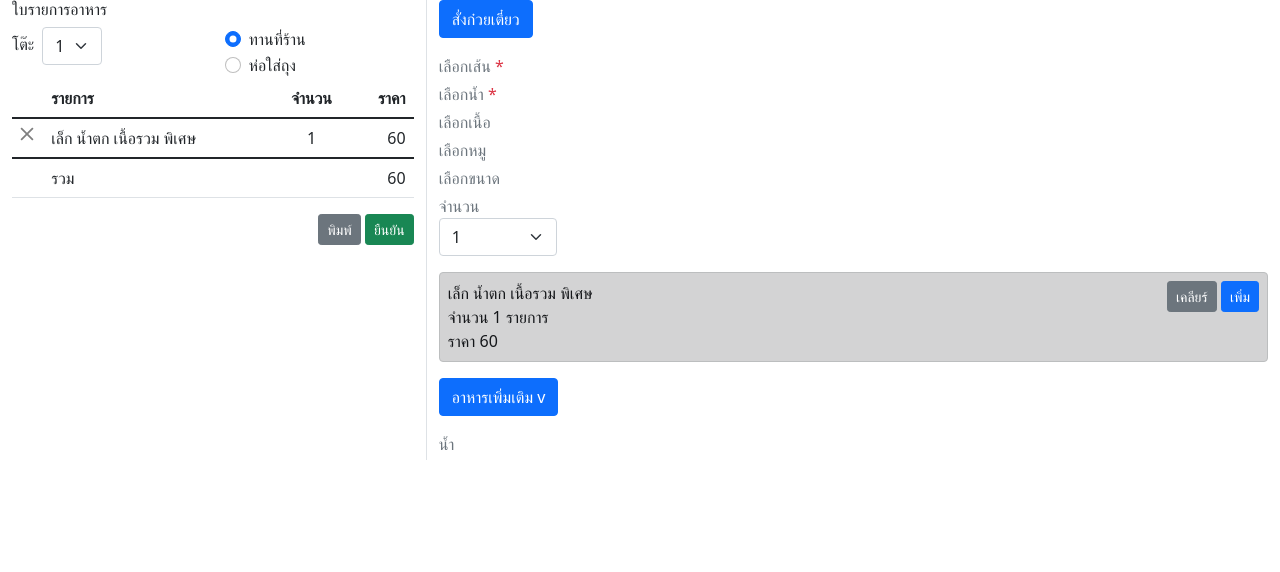
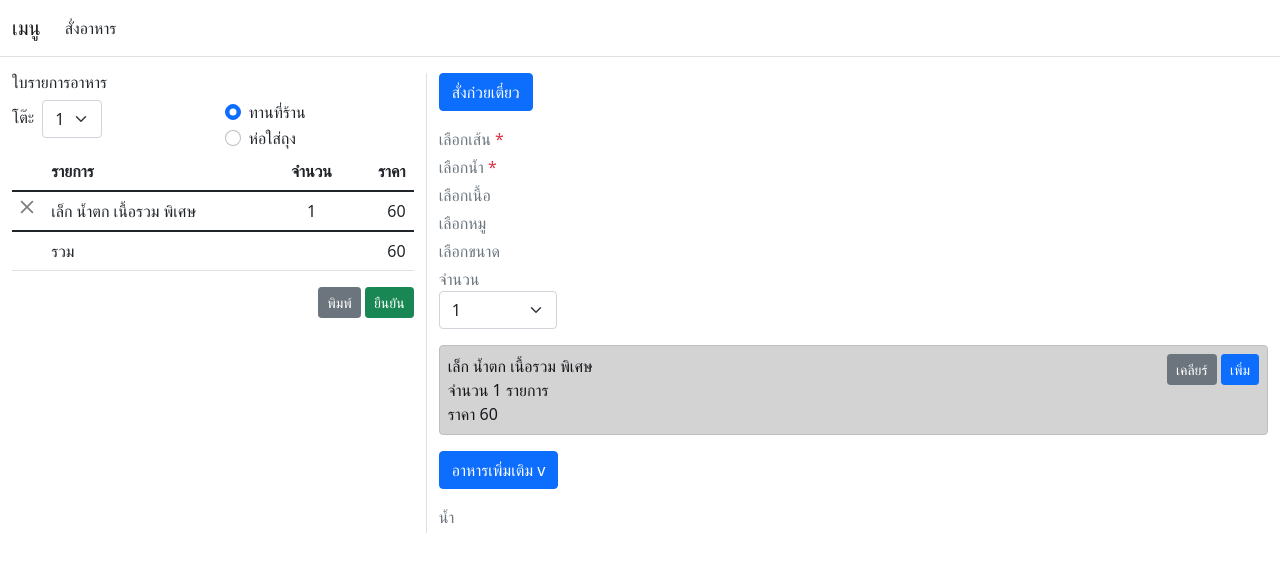
Before and after one commit to tangmo0260/user-orders, a plain HTML site: page docs/index.html in a window 1280 px wide. Drawn offline with nearby package versions, Linux system fonts and the light colour scheme.

Commit message:
Update index.html

```diff
--- a/docs/index.html
+++ b/docs/index.html
@@ -8,6 +8,21 @@
 
 <script src="https://cdn.jsdelivr.net/npm/bootstrap@5.1.3/dist/js/bootstrap.bundle.min.js" integrity="sha384-ka7Sk0Gln4gmtz2MlQnikT1wXgYsOg+OMhuP+IlRH9sENBO0LRn5q+8nbTov4+1p" crossorigin="anonymous"></script>
 <script src="https://ajax.googleapis.com/ajax/libs/jquery/3.6.4/jquery.min.js"></script>
+<nav class="navbar navbar-expand-sm navbar-toggleable-sm navbar-light bg-white border-bottom box-shadow mb-3">
+    <div class="container-fluid">
+        <a class="navbar-brand" href="/">เมนู</a>
+        <button class="navbar-toggler" type="button" data-bs-toggle="collapse" data-bs-target=".navbar-collapse" aria-controls="navbarSupportedContent" aria-expanded="false" aria-label="Toggle navigation">
+            <span class="navbar-toggler-icon"></span>
+        </button>
+        <div class="navbar-collapse collapse d-sm-inline-flex justify-content-between">
+            <ul class="navbar-nav flex-grow-1">
+                <li class="nav-item">
+                    <a class="nav-link text-dark" href="/">สั่งอาหาร</a>
+                </li>
+            </ul>
+        </div>
+    </div>
+</nav>
 <div class="container-fluid">
   <div class="row">
       <div class="col-12 col-md-4 col-lg-4 border-end order-2 order-md-1">
```
